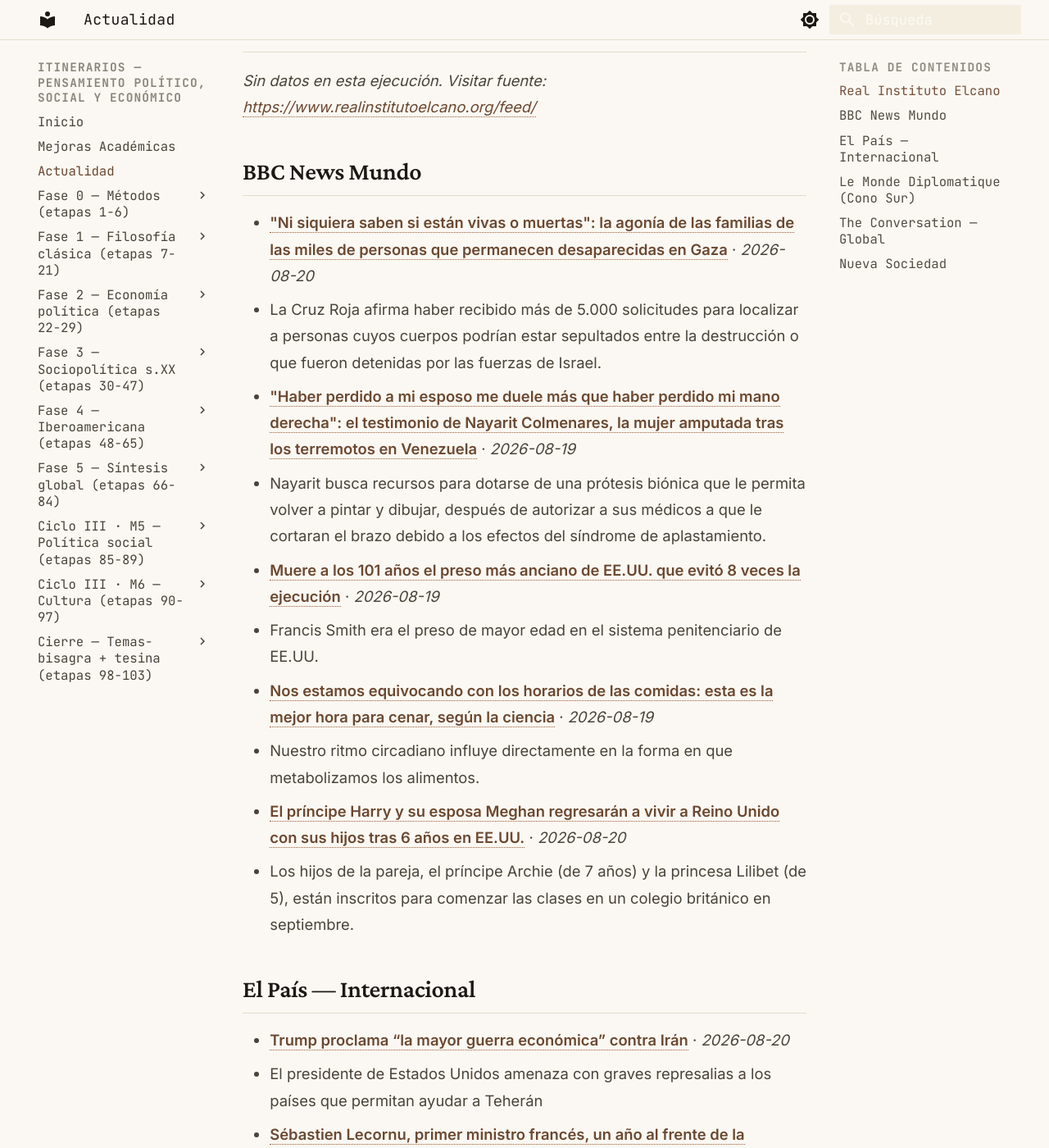
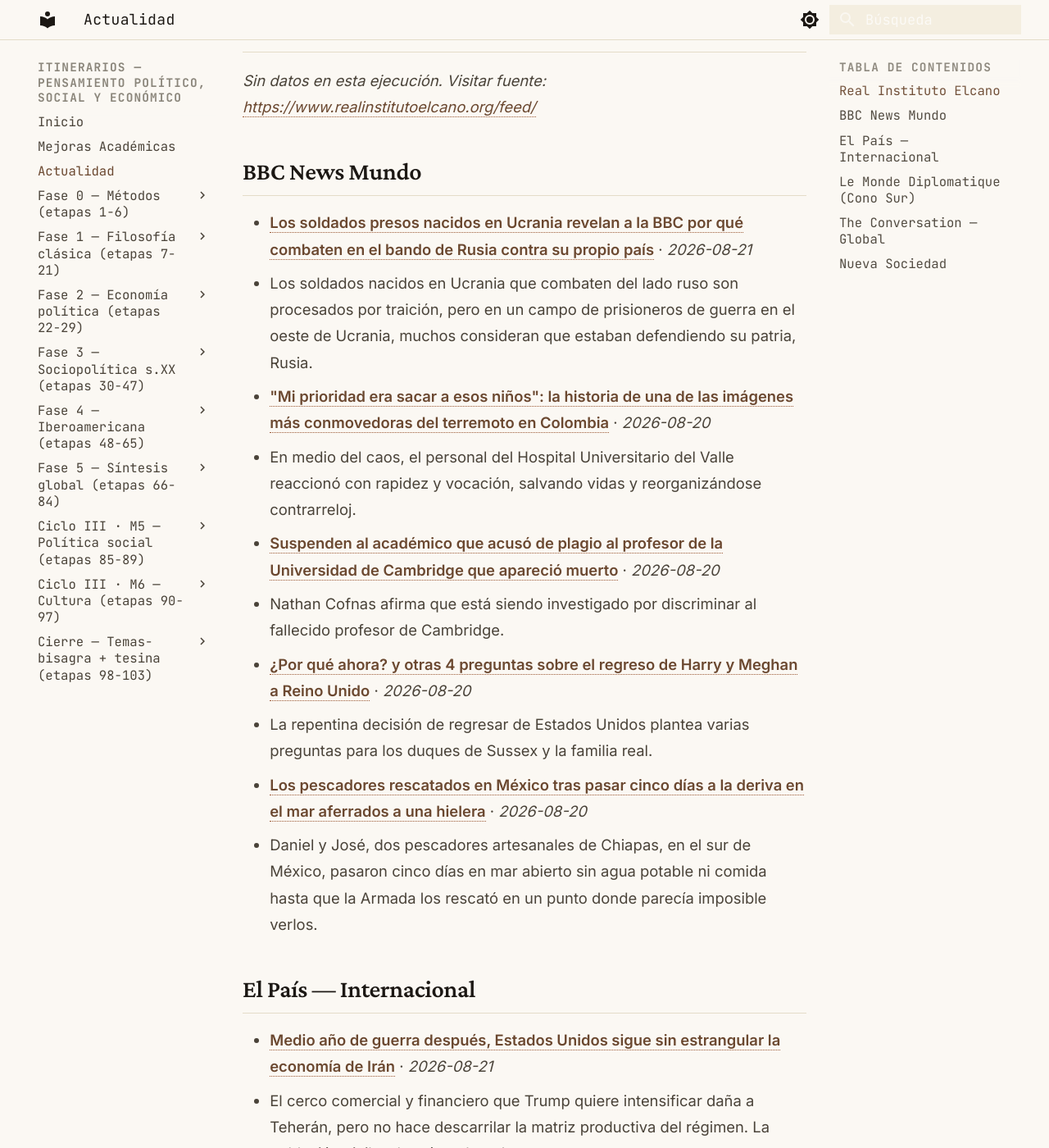
Before and after one commit to MrSpagVi/Curso, an MkDocs documentation site: the page built from docs/actualidad.md, in a window 1280 px wide and 1400 px high, scrolled down 643 px. Shown: the whole window at 82% size. Built offline with MkDocs 1.6.1 and Material for MkDocs 9.7.7, drawn with Linux system fonts in a browser that asks for light colours; some of the changed text lies outside the part shown.

Commit message:
auto: actualidad 2026-08-21

```diff
--- a/docs/actualidad.md
+++ b/docs/actualidad.md
@@ -6,7 +6,7 @@ title: Actualidad
 
 Últimos titulares de fuentes que dictan agenda en ciencia política y geopolítica. Actualizado automáticamente cada día (vía GitHub Actions).
 
-_Última actualización: 2026-08-20 06:29 UTC_
+_Última actualización: 2026-08-21 06:31 UTC_
 
 !!! tip "Ritual mensual — #actualidad"
     El último sábado de cada mes: agarrá **un** titular de los de abajo y escribí **300 palabras** aplicándole **2 autores** del último mes que leíste. ¿Qué diría cada uno? ¿En qué chocan? No resumas la noticia — usala como caso para pensar con las herramientas que venís construyendo. Guardá el texto con el tag `#actualidad` en tu sistema de notas. Esto convierte la teoría en criterio sobre la coyuntura: el objetivo del plan no es citar a Maquiavelo, es leer el presente con él.
@@ -17,29 +17,29 @@ _Sin datos en esta ejecución. Visitar fuente: [https://www.realinstitutoelcano.
 
 ## BBC News Mundo
 
-- **["Ni siquiera saben si están vivas o muertas": la agonía de las familias de las miles de personas que permanecen desaparecidas en Gaza](https://www.bbc.com/mundo/articles/c3v0q5dpx6xo?at_medium=RSS&at_campaign=rss)** · *2026-08-20*
-  - La Cruz Roja afirma haber recibido más de 5.000 solicitudes para localizar a personas cuyos cuerpos podrían estar sepultados entre la destrucción o que fueron detenidas por las fuerzas de Israel.
-- **["Haber perdido a mi esposo me duele más que haber perdido mi mano derecha": el testimonio de Nayarit Colmenares, la mujer amputada tras los terremotos en Venezuela](https://www.bbc.com/mundo/articles/c8en2r3z61wo?at_medium=RSS&at_campaign=rss)** · *2026-08-19*
-  - Nayarit busca recursos para dotarse de una prótesis biónica que le permita volver a pintar y dibujar, después de autorizar a sus médicos a que le cortaran el brazo debido a los efectos del síndrome de aplastamiento.
-- **[Muere a los 101 años el preso más anciano de EE.UU. que evitó 8 veces la ejecución](https://www.bbc.com/mundo/articles/c9w0zyvw2n7o?at_medium=RSS&at_campaign=rss)** · *2026-08-19*
-  - Francis Smith era el preso de mayor edad en el sistema penitenciario de EE.UU.
-- **[Nos estamos equivocando con los horarios de las comidas: esta es la mejor hora para cenar, según la ciencia](https://www.bbc.com/mundo/articles/ce344qrkxe5o?at_medium=RSS&at_campaign=rss)** · *2026-08-19*
-  - Nuestro ritmo circadiano influye directamente en la forma en que metabolizamos los alimentos.
-- **[El príncipe Harry y su esposa Meghan regresarán a vivir a Reino Unido con sus hijos tras 6 años en EE.UU.](https://www.bbc.com/mundo/articles/c8rnzm08y78o?at_medium=RSS&at_campaign=rss)** · *2026-08-20*
-  - Los hijos de la pareja, el príncipe Archie (de 7 años) y la princesa Lilibet (de 5), están inscritos para comenzar las clases en un colegio británico en septiembre.
+- **[Los soldados presos nacidos en Ucrania revelan a la BBC por qué combaten en el bando de Rusia contra su propio país](https://www.bbc.com/mundo/articles/c9d8zzegdvqo?at_medium=RSS&at_campaign=rss)** · *2026-08-21*
+  - Los soldados nacidos en Ucrania que combaten del lado ruso son procesados por traición, pero en un campo de prisioneros de guerra en el oeste de Ucrania, muchos consideran que estaban defendiendo su patria, Rusia.
+- **["Mi prioridad era sacar a esos niños": la historia de una de las imágenes más conmovedoras del terremoto en Colombia](https://www.bbc.com/mundo/articles/c8en3n78x5go?at_medium=RSS&at_campaign=rss)** · *2026-08-20*
+  - En medio del caos, el personal del Hospital Universitario del Valle reaccionó con rapidez y vocación, salvando vidas y reorganizándose contrarreloj.
+- **[Suspenden al académico que acusó de plagio al profesor de la Universidad de Cambridge que apareció muerto](https://www.bbc.com/mundo/articles/ce859yel4lzo?at_medium=RSS&at_campaign=rss)** · *2026-08-20*
+  - Nathan Cofnas afirma que está siendo investigado por discriminar al fallecido profesor de Cambridge.
+- **[¿Por qué ahora? y otras 4 preguntas sobre el regreso de Harry y Meghan a Reino Unido](https://www.bbc.com/mundo/articles/c9d871y2pnvo?at_medium=RSS&at_campaign=rss)** · *2026-08-20*
+  - La repentina decisión de regresar de Estados Unidos plantea varias preguntas para los duques de Sussex y la familia real.
+- **[Los pescadores rescatados en México tras pasar cinco días a la deriva en el mar aferrados a una hielera](https://www.bbc.com/mundo/articles/cx2d9yvj4qeo?at_medium=RSS&at_campaign=rss)** · *2026-08-20*
+  - Daniel y José, dos pescadores artesanales de Chiapas, en el sur de México, pasaron cinco días en mar abierto sin agua potable ni comida hasta que la Armada los rescató en un punto donde parecía imposible verlos.
 
 ## El País — Internacional
 
-- **[Trump proclama “la mayor guerra económica” contra Irán](https://elpais.com/internacional/2026-08-20/trump-proclama-la-mayor-guerra-economica-contra-iran.html)** · *2026-08-20*
-  - El presidente de Estados Unidos amenaza con graves represalias a los países que permitan ayudar a Teherán
-- **[Sébastien Lecornu, primer ministro francés, un año al frente de la tormenta política francesa](https://elpais.com/internacional/2026-08-20/sebastien-lecornu-primer-ministro-frances-un-ano-al-frente-de-la-tormenta-politica-francesa.html)** · *2026-08-20*
-  - El jefe de Gobierno ha conseguido sortear las crisis e incluso aportar cierta estabilidad en una Asamblea dividida. Su próximo desafío es aprobar los presupuestos para el próximo año en plena campaña presidencial
-- **[En busca del dueño perdido: Bélgica investiga el origen de un millonario tesoro descubierto por un obrero](https://elpais.com/internacional/2026-08-20/en-busca-del-dueno-perdido-belgica-investiga-el-origen-de-un-millonario-tesoro-descubierto-por-un-obrero.html)** · *2026-08-20*
-  - Las autoridades locales no han logrado aún averiguar quién escondió en los cimientos de una mansión flamenca lingotes y monedas de oro valoradas en nueve millones de euros
-- **[Decapitados sin intérprete. ¿Todos son iguales?](https://elpais.com/opinion/2026-08-19/decapitados-sin-interprete-todos-son-iguales.html)** · *2026-08-19*
-  - Emigrantes etíopes que trabajan en Arabia Saudí están siendo condenados y ejecutados en juicios sin abogados ni traductores
-- **[¡Llamad a la primera dama!](https://elpais.com/opinion/2026-08-19/llamad-a-la-primera-dama.html)** · *2026-08-19*
-  - La ausencia de representación femenina en la campaña electoral en Brasil muestra la brecha entre la realidad de la calle y la política partidista
+- **[Medio año de guerra después, Estados Unidos sigue sin estrangular la economía de Irán](https://elpais.com/internacional/2026-08-21/medio-ano-de-guerra-despues-estados-unidos-sigue-sin-estrangular-la-economia-de-iran.html)** · *2026-08-21*
+  - El cerco comercial y financiero que Trump quiere intensificar daña a Teherán, pero no hace descarrilar la matriz productiva del régimen. La población civil es la más golpeada
+- **[Llega a Oriente Próximo el portaaviones de EE UU que relevará al atribulado ‘Abraham Lincoln’](https://elpais.com/internacional/2026-08-20/llega-a-oriente-proximo-el-portaaviones-de-ee-uu-que-relevara-al-atribulado-abraham-lincoln.html)** · *2026-08-20*
+  - La tripulación acumula siete meses de servicio durante la guerra contra Irán, con denuncias sobre un serio deterioro en sus condiciones sanitarias, de salud mental y de alimentación
+- **[Mujer, de izquierdas y con padres turcos: la inesperada irrupción de Elif Eralp como favorita para gobernar Berlín](https://elpais.com/internacional/2026-08-21/mujer-de-izquierdas-y-con-padres-turcos-la-inesperada-irrupcion-de-elif-eralp-como-favorita-para-gobernar-berlin.html)** · *2026-08-21*
+  - La jurista muniquesa de Die Linke es una de las candidatas más fuertes para encabezar el Gobierno de la capital alemana desde septiembre
+- **[¿Pueden los progresistas de Estados Unidos impulsar el crecimiento económico?](https://elpais.com/opinion/2026-08-21/pueden-los-progresistas-de-estados-unidos-impulsar-el-crecimiento-economico.html)** · *2026-08-21*
+  - Para que triunfen políticos como Mamdani no basta con la redistribución; hace falta también un programa que fomente la actividad, el empleo de calidad y la capacidad productiva
+- **[De estrecho a estrecho, es el turno de Europa](https://elpais.com/opinion/2026-08-21/de-estrecho-a-estrecho-es-el-turno-de-europa.html)** · *2026-08-21*
+  - La UE debería tomar nota de los planteamientos del seguridad del acuerdo militar entre Turquía, Arabia Saudí y Pakistán
 
 ## Le Monde Diplomatique (Cono Sur)
 
@@ -47,16 +47,16 @@ _Sin datos en esta ejecución. Visitar fuente: [https://www.eldiplo.org/feed/](h
 
 ## The Conversation — Global
 
-- **[Roblox has been put on notice yet again over child safety concerns. What do parents need to know?](https://theconversation.com/roblox-has-been-put-on-notice-yet-again-over-child-safety-concerns-what-do-parents-need-to-know-290148)** · *2026-08-20*
-  - The Roblox saga is a reminder that parents can’t leave children’s online safety to platforms.
-- **[The first wave of bird flu is the worst: what Australia can learn from overseas](https://theconversation.com/the-first-wave-of-bird-flu-is-the-worst-what-australia-can-learn-from-overseas-289721)** · *2026-08-20*
-  - The rest of the world has already had to grapple with bird flu – and there are lessons for Australia.
-- **[Thriving Kids will start in October. But will the new support system be ready when families need it?](https://theconversation.com/thriving-kids-will-start-in-october-but-will-the-new-support-system-be-ready-when-families-need-it-289985)** · *2026-08-20*
-  - Parents are worried they’re about to lose a system that works and are wondering what will actually be there when their child needs help.
-- **[The ancients also worried about the risks of gambling. But even Roman emperors played dice](https://theconversation.com/the-ancients-also-worried-about-the-risks-of-gambling-but-even-roman-emperors-played-dice-289967)** · *2026-08-20*
-  - Authorities in Greek and Roman times tried hard to put limits on gambling. They weren’t particularly successful.
-- **[AI bias isn’t just an error in the algorithm. It’s a chain of human decisions](https://theconversation.com/ai-bias-isnt-just-an-error-in-the-algorithm-its-a-chain-of-human-decisions-288812)** · *2026-08-20*
-  - Technical fixes to AI systems aren’t enough. What’s needed is an overhaul of AI eco-systems to ensure they’re more inclusive.
+- **[How being ‘on-call’ for work can disrupt your sleep – even if the call never comes](https://theconversation.com/how-being-on-call-for-work-can-disrupt-your-sleep-even-if-the-call-never-comes-286763)** · *2026-08-21*
+  - On-call work doesn’t always mean responding to an emergency. But you typically have to switch into work mode very quickly – so it can be hard to fully switch off.
+- **[We’re building a New York-sized city every month. That’s worrying for our climate](https://theconversation.com/were-building-a-new-york-sized-city-every-month-thats-worrying-for-our-climate-289702)** · *2026-08-21*
+  - A new study reveals what unsustainable construction practices are costing our climate – and what must change.
+- **[What Sanae Takaichi’s popularity among women says about gender equality in Japan](https://theconversation.com/what-sanae-takaichis-popularity-among-women-says-about-gender-equality-in-japan-288599)** · *2026-08-21*
+  - Many women find the prime minister’s long hours relatable, but this risks normalising the gendered stereotypes many women quietly endure on a daily basis.
+- **[Why a chronically underfunded arts sector will make NZ poorer – and duller](https://theconversation.com/why-a-chronically-underfunded-arts-sector-will-make-nz-poorer-and-duller-289788)** · *2026-08-21*
+  - A thriving arts scene generates more money than it costs to run. But cutbacks, restructuring and stagnant budgets risk pushing many practitioners to the brink.
+- **[29 US states are suing Meta. What might it mean for the rest of the world?](https://theconversation.com/29-us-states-are-suing-meta-what-might-it-mean-for-the-rest-of-the-world-290050)** · *2026-08-21*
+  - A loss for Meta may force it to redesign Facebook and Instagram – and not just for US users.
 
 ## Nueva Sociedad
 
```
